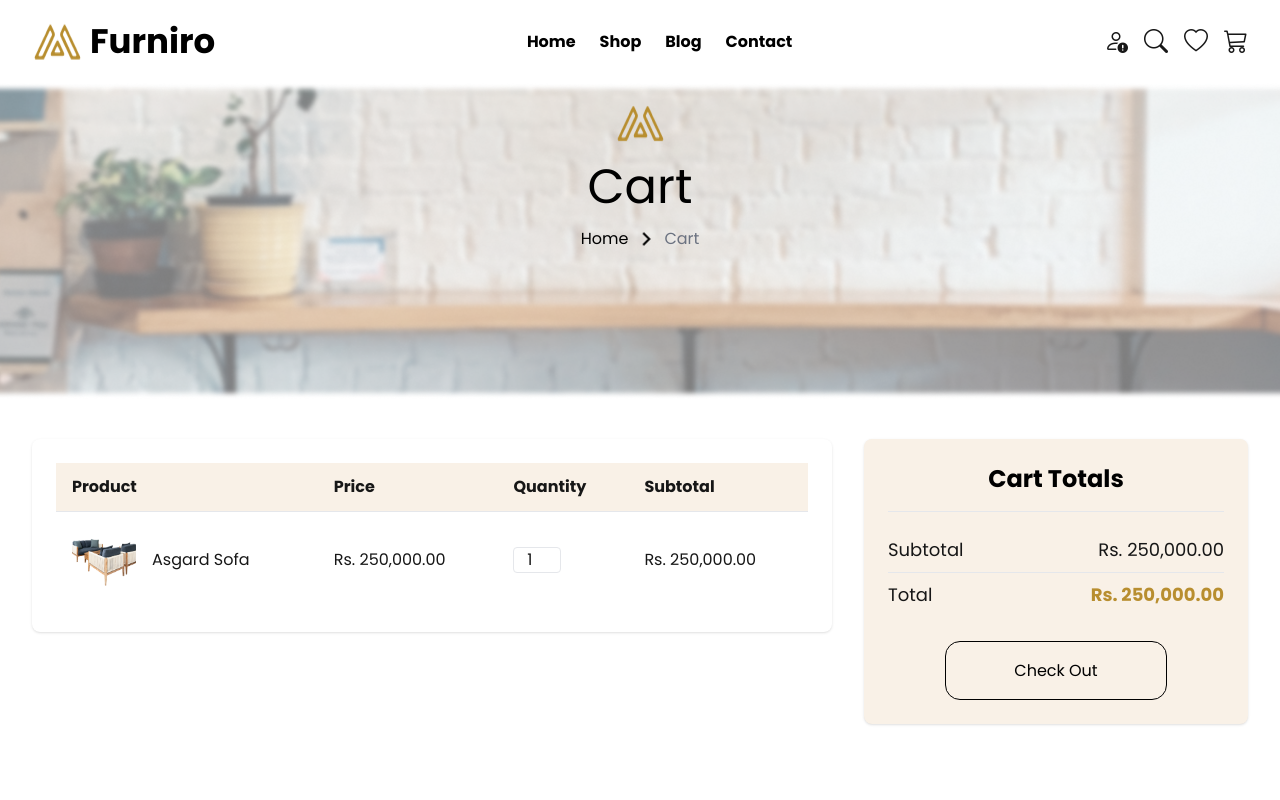
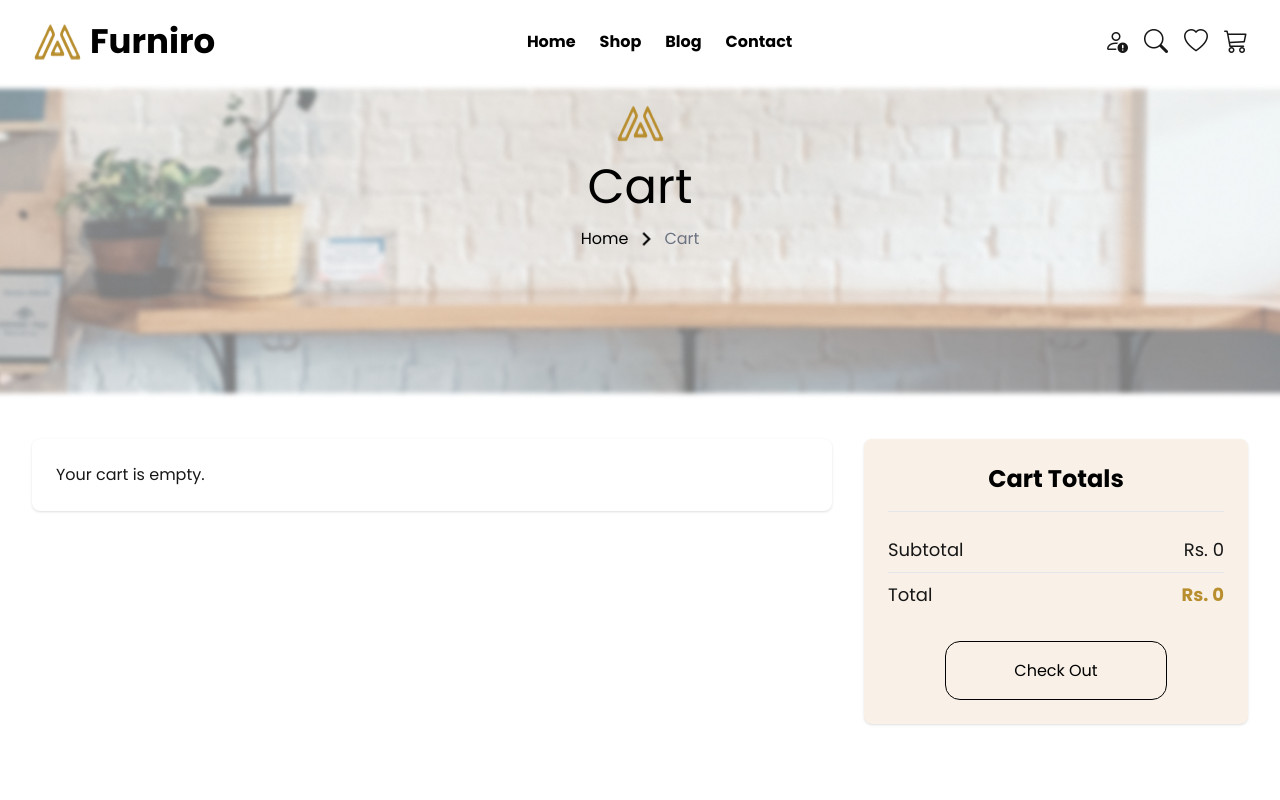
Before and after one commit to khawajanaqeeb/hackathon-iii, a Next.js app: page /cart in a window 1280 px wide. Shown: the top 800 px of the page. Built offline with nearby package versions, Linux system fonts and the light colour scheme.

Commit message:
add to cart added

```diff
--- a/src/app/cart/page.tsx
+++ b/src/app/cart/page.tsx
@@ -1,11 +1,16 @@
+import { useCart } from '@/context/CartContext';
 import Image from "next/image";
 import LastSection from "../components/Lastsection";
 
+export default function Cart() {
+  const { cart, removeFromCart, updateQuantity } = useCart();
 
-export default function CartPage() {
+  // Calculate totals
+  const subtotal = cart.reduce((total, product) => total + product.price * product.quantity, 0);
+  const total = subtotal; // Add shipping or other fees if needed
+
   return (
-      <div className="min-h-screen ">
-
+    <div className="min-h-screen">
       {/* Header */}
       <div className="relative w-full h-[316px]">
         <Image src="/shop1.png" alt="background-shop" fill className="object-cover" />
@@ -24,12 +29,12 @@ export default function CartPage() {
         </div>
       </div>
 
-
       {/* Main Content */}
       <div className="max-w-7xl mx-auto px-4 sm:px-6 lg:px-8 py-10 grid grid-cols-1 lg:grid-cols-3 gap-8">
         {/* Cart Table */}
         <div className="col-span-2">
           <div className="bg-white shadow rounded-lg p-4 sm:p-6">
+            {cart.length > 0 ? (
               <table className="w-full border-collapse">
                 <thead>
                   <tr className="text-left bg-[#F9F1E7]">
@@ -37,32 +42,48 @@ export default function CartPage() {
                     <th className="py-3 px-2 sm:px-4 text-sm sm:text-base">Price</th>
                     <th className="py-3 px-2 sm:px-4 text-sm sm:text-base">Quantity</th>
                     <th className="py-3 px-2 sm:px-4 text-sm sm:text-base">Subtotal</th>
+                    <th className="py-3 px-2 sm:px-4 text-sm sm:text-base">Remove</th>
                   </tr>
                 </thead>
                 <tbody>
-                  <tr className="border-t">
+                  {cart.map((product) => (
+                    <tr className="border-t" key={product.slug}>
                       <td className="py-4 px-2 sm:px-4 flex items-center">
                         <Image
-                        src="/as.png"
-                        alt="Asgard Sofa"
+                          src={product.imageUrl}
+                          alt={product.title}
                           width={108}
                           height={105}
                           className="w-12 h-12 sm:w-16 sm:h-16 rounded object-cover mr-2 sm:mr-4"
                         />
-                      <span className="font-medium text-sm sm:text-base">Asgard Sofa</span>
+                        <span className="font-medium text-sm sm:text-base">{product.title}</span>
                       </td>
-                    <td className="py-4 px-2 sm:px-4 text-sm sm:text-base">Rs. 250,000.00</td>
+                      <td className="py-4 px-2 sm:px-4 text-sm sm:text-base">Rs. {product.price}</td>
                       <td className="py-4 px-2 sm:px-4">
                         <input
                           type="number"
-                        defaultValue="1"
+                          value={product.quantity}
+                          min="1"
                           className="w-10 sm:w-12 border rounded text-center text-sm sm:text-base"
+                          onChange={(e) => updateQuantity(product.slug, parseInt(e.target.value))}
                         />
                       </td>
-                    <td className="py-4 px-2 sm:px-4 text-sm sm:text-base">Rs. 250,000.00</td>
+                      <td className="py-4 px-2 sm:px-4 text-sm sm:text-base">Rs. {product.price * product.quantity}</td>
+                      <td className="py-4 px-2 sm:px-4 text-sm sm:text-base">
+                        <button
+                          onClick={() => removeFromCart(product.slug)}
+                          className="text-red-500 hover:text-red-700"
+                        >
+                          Remove
+                        </button>
+                      </td>
                     </tr>
+                  ))}
                 </tbody>
               </table>
+            ) : (
+              <p>Your cart is empty.</p>
+            )}
           </div>
         </div>
 
@@ -74,11 +95,11 @@ export default function CartPage() {
           <div className="text-sm sm:text-lg">
             <div className="flex justify-between py-2">
               <span>Subtotal</span>
-                <span className="font-medium">Rs. 250,000.00</span>
+              <span className="font-medium">Rs. {subtotal}</span>
             </div>
             <div className="flex justify-between py-2 border-t">
               <span>Total</span>
-                <span className="font-bold text-[#B88E2F]">Rs. 250,000.00</span>
+              <span className="font-bold text-[#B88E2F]">Rs. {total}</span>
             </div>
           </div>
           <button className="w-[222px] h-[59px] mt-4 sm:mt-6 border-[1px] border-black text-black py-2 rounded-[15px] text-xl font-normal sm:text-base">
@@ -86,7 +107,7 @@ export default function CartPage() {
           </button>
         </div>
       </div>
-        <LastSection/>
+      <LastSection />
     </div>
   );
 }
--- a/src/app/components/Ourproducts.tsx
+++ b/src/app/components/Ourproducts.tsx
@@ -1,17 +1,23 @@
-// src/app/components/OurProducts.tsx
 "use client";
 
 import { useCart } from "@/context/CartContext";
-import { ProductList } from "./ProductList";
+import ProductList from "@/app/components/ProductList"; // Correct import path
 
 export default function OurProducts() {
-  const { addToCart } = useCart();
+  const { addToCart, showPopup } = useCart();
 
   return (
     <div className="container px-10 py-10">
       <h2 className="text-3xl font-bold text-center py-10 leading-10">Our Products</h2>
       {/* Server Component Rendering */}
-      <ProductList />
+      <ProductList addToCart={addToCart} />
+
+      {/* Popup Message */}
+      {showPopup && (
+        <div className="fixed bottom-5 left-1/2 transform -translate-x-1/2 bg-green-500 text-white py-2 px-6 rounded-lg shadow-lg">
+          <p>Added to cart! Go to the cart to see the details.</p>
+        </div>
+      )}
     </div>
   );
 }
--- a/src/app/components/ProductList.tsx
+++ b/src/app/components/ProductList.tsx
@@ -1,35 +1,57 @@
-//ProductList
-
-
 "use client";
 
+import { useState, useEffect } from "react";
 import { client } from "@/sanity/lib/client";
 import { urlFor } from "@/sanity/lib/image";
 import Image from "next/image";
 import Link from "next/link";
-import { FaHeart, FaShareAlt, FaShoppingCart } from "react-icons/fa";
+import { FaShoppingCart } from "react-icons/fa";
 import { useCart } from "@/context/CartContext";
 
-export const ProductList = async () => {
-  const ourProducts = await client.fetch(`*[_type=="product"]{
+type Product = {
+  title: string;
+  slug: string;
+  imageUrl: string;
+  price: number;
+  description: string;
+  quantity: number;
+};
+
+type ProductListProps = {
+  addToCart: (product: Product) => void;
+};
+
+const ProductList = ({ addToCart }: ProductListProps) => {
+  const [ourProducts, setOurProducts] = useState<Product[]>([]);
+
+  useEffect(() => {
+    const fetchProducts = async () => {
+      const products = await client.fetch(`*[_type=="product"]{
         title,
         "slug": slug.current,
         "imageUrl": productImage.asset->url,
         price,
         description
       }`);
+      setOurProducts(products);
+    };
+
+    fetchProducts();
+  }, []);
 
   return (
     <div className="grid grid-cols-1 sm:grid-cols-2 md:grid-cols-3 lg:grid-cols-4 gap-y-4 justify-items-center">
-      {ourProducts.map((product: any, index: number) => (
-        <ProductCard key={index} product={product} />
+      {ourProducts.map((product) => (
+        <ProductCard key={product.slug} product={product} addToCart={addToCart} />
       ))}
     </div>
   );
 };
 
-const ProductCard = ({ product }: { product: any }) => {
-  const { addToCart, removeFromCart } = useCart();
+const ProductCard = ({ product, addToCart }: { product: Product; addToCart: (product: Product) => void }) => {
+  const handleAddToCart = () => {
+    addToCart({ ...product, quantity: 1 }); // Add product to cart with quantity
+  };
 
   return (
     <div className="bg-white rounded-lg shadow-md border w-[280px] h-[400px] relative group">
@@ -41,17 +63,10 @@ const ProductCard = ({ product }: { product: any }) => {
           className="object-cover rounded-t-lg"
           quality={100}
         />
-        {/* Hover Icons */}
         <div className="absolute inset-0 flex items-center justify-center space-x-4 bg-black bg-opacity-50 opacity-0 group-hover:opacity-100 transition-opacity duration-300 rounded-t-lg">
-          <button className="bg-white p-2 rounded-full hover:bg-gray-200 transition">
-            <FaHeart className="text-red-500" />
-          </button>
-          <button className="bg-white p-2 rounded-full hover:bg-gray-200 transition">
-            <FaShareAlt className="text-blue-500" />
-          </button>
           <button
             className="bg-white p-2 rounded-full hover:bg-gray-200 transition"
-            onClick={() => addToCart(product)}
+            onClick={handleAddToCart}
           >
             <FaShoppingCart className="text-green-500" />
           </button>
@@ -67,9 +82,10 @@ const ProductCard = ({ product }: { product: any }) => {
               View Details
             </button>
           </Link>
-
         </div>
       </div>
     </div>
   );
 };
+
+export default ProductList;
--- a/src/app/layout.tsx
+++ b/src/app/layout.tsx
@@ -1,43 +1,31 @@
 import type { Metadata } from "next";
-
 import "./globals.css";
 import Header from "./components/Header";
-import Footer from "./components/Footer"
+import Footer from "./components/Footer";
 import "bootstrap-icons/font/bootstrap-icons.css";
 import { Poppins } from "next/font/google";
 
-import { CartProvider } from "@/context/CartContext";
-// import {Montserrat} from "next/font/google";
-// next.config.js or app/layout.js
+import { CartProvider } from "@/context/CartContext"; // Ensure the import path is correct
 import "../app/fontawesome";
 
-
-
-const poppins= Poppins ({subsets:["latin"], weight:["400","700"]});
-// const montserrat= Montserrat ({subsets:["latin"], weight:["400","700"]});
+const poppins = Poppins({ subsets: ["latin"], weight: ["400", "700"] });
 
 export const metadata: Metadata = {
   title: "Create Next App",
   description: "Generated by create next app",
 };
 
-export default function RootLayout({
-  children,
-}: Readonly<{
-  children: React.ReactNode;
-}>) {
+export default function RootLayout({ children }: { children: React.ReactNode }) {
   return (
-
     <html lang="en">
-
-      <body className={poppins.className} >
-      <CartProvider>
-        <Header font={poppins}/>
-        {children}
-        <Footer/>
+      <body className={poppins.className}>
+        {/* Ensure the CartProvider wraps the content */}
+        <CartProvider>
+          <Header font={poppins} />
+          {children} {/* This renders the dynamic page content */}
+          <Footer />
         </CartProvider>
       </body>
     </html>
-
   );
 }
--- a/src/context/CartContext.tsx
+++ b/src/context/CartContext.tsx
@@ -2,9 +2,9 @@
 
 'use client'
 
-// src/app/context/CartContext.tsx
 import { createContext, useContext, useState, ReactNode } from "react";
 
+// Define Product type
 type Product = {
   title: string;
   slug: string;
@@ -13,36 +13,49 @@ type Product = {
   quantity: number;
 };
 
+// Define CartContext type
 type CartContextType = {
   cart: Product[];
   addToCart: (product: Product) => void;
   removeFromCart: (slug: string) => void;
   updateQuantity: (slug: string, quantity: number) => void;
+  showPopup: boolean;
+  setShowPopup: (show: boolean) => void; // For controlling the popup
 };
 
+// Create the CartContext
 const CartContext = createContext<CartContextType | undefined>(undefined);
 
+// CartProvider component
 export const CartProvider = ({ children }: { children: ReactNode }) => {
-  const [cart, setCart] = useState<Product[]>([]);
+  const [cart, setCart] = useState<Product[]>([]); // State for the cart
+  const [showPopup, setShowPopup] = useState<boolean>(false); // State for controlling the popup
 
+  // Function to add a product to the cart
   const addToCart = (product: Product) => {
     setCart((prevCart) => {
       const existingProduct = prevCart.find((p) => p.slug === product.slug);
       if (existingProduct) {
+        // If product already exists in cart, update its quantity
         return prevCart.map((p) =>
           p.slug === product.slug
             ? { ...p, quantity: p.quantity + 1 }
             : p
         );
       }
+      // If product does not exist, add it to the cart
       return [...prevCart, { ...product, quantity: 1 }];
     });
+    setShowPopup(true); // Show the popup when an item is added
+    setTimeout(() => setShowPopup(false), 3000); // Hide popup after 3 seconds
   };
 
+  // Function to remove a product from the cart
   const removeFromCart = (slug: string) => {
     setCart((prevCart) => prevCart.filter((product) => product.slug !== slug));
   };
 
+  // Function to update the quantity of a product in the cart
   const updateQuantity = (slug: string, quantity: number) => {
     setCart((prevCart) =>
       prevCart.map((product) =>
@@ -52,12 +65,13 @@ export const CartProvider = ({ children }: { children: ReactNode }) => {
   };
 
   return (
-    <CartContext.Provider value={{ cart, addToCart, removeFromCart, updateQuantity }}>
+    <CartContext.Provider value={{ cart, addToCart, removeFromCart, updateQuantity, showPopup, setShowPopup }}>
       {children}
     </CartContext.Provider>
   );
 };
 
+// Hook to access the CartContext
 export const useCart = () => {
   const context = useContext(CartContext);
   if (!context) {
```
Lines whose indentation alone changed are shown as unchanged.
